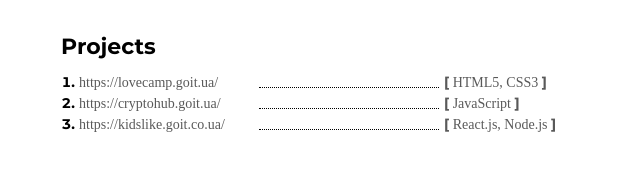
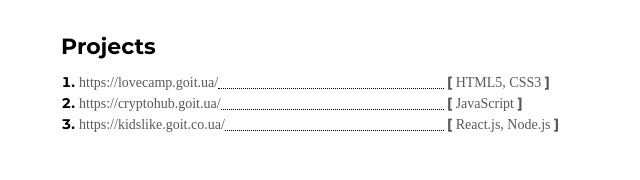
Before and after one commit to Sverhkot/resume-markup, a plain HTML site: page resume.html in a window 1280 px wide. Shown: the part 360-540 px from the top of the page, 405-1045 px from the left. Drawn offline with Linux system fonts and the light colour scheme; a web font is replaced by a local one.

Commit message:
Added the final view of the list

```diff
--- a/resume.html
+++ b/resume.html
@@ -56,15 +56,11 @@
           <h3 class="projects">Projects</h3>
           <div class="list-of-projects">
             <ol class="lists">
-              <li class="project-number"><span class="project-name">https://lovecamp.goit.ua/</span></li>
-              <li class="project-number"><span class="project-name">https://cryptohub.goit.ua/</span></li>
-              <li class="project-number"><span class="project-name">https://kidslike.goit.co.ua/</span></li>
+              <li class="project-number"><div class="progect"><span class="project-name">https://lovecamp.goit.ua/</span><span class="dotted"></span></div></li>
+              <li class="project-number"><div class="progect"><span class="project-name">https://cryptohub.goit.ua/</span><span class="dotted"></span></div></li>
+              <li class="project-number"><div class="progect"><span class="project-name">https://kidslike.goit.co.ua/</span><span class="dotted"></span></div></li>
             </ol>
-            <ul class="lists">
-              <li class="between"><span class="dotted"></span></li>
-              <li class="between"><span class="dotted"></span></li>
-              <li class="between"><span class="dotted"></span></li>
-            </ul>
+
             <ul class="lists">
               <li class="between"><span class="lang"><b>[</b> HTML5, CSS3 <b>]</b></span></li>
               <li class="between"><span class="lang"><b>[</b> JavaScript <b>]</b></span></li>
--- a/styles.css
+++ b/styles.css
@@ -164,25 +164,28 @@
   padding-left: 18px;
   width: 500px;
   display: grid;
-  grid-template-columns: 180px 1fr 135px;
+  grid-template-columns: 1fr 135px;
 }
 .lists {
   margin: 0;
   padding: 0;
   display: grid;
   grid-template-rows: 21px 21px 21px;
+
 }
 .between {
   list-style-type: none;
 }
 .project-name,
 .lang {
-  width: 100%;
   color: #595959;
   font-family: 'Montserrat';
   font-size: 14px;
   font-weight: 400;
   line-height: 24px;
+}
+.lang {
+  padding-left: 3px;
 }
 .project-number {
   color: #000000;
@@ -191,9 +194,13 @@
   font-weight: bold;
   line-height: 24px;
 }
+.progect {
+  display: flex;
+}
+
 .dotted {
   display: inline-block;
-  width: 180px;
+  width: 100%;
   height: 17px;
   border-bottom: 1px dotted black;
 }
```
